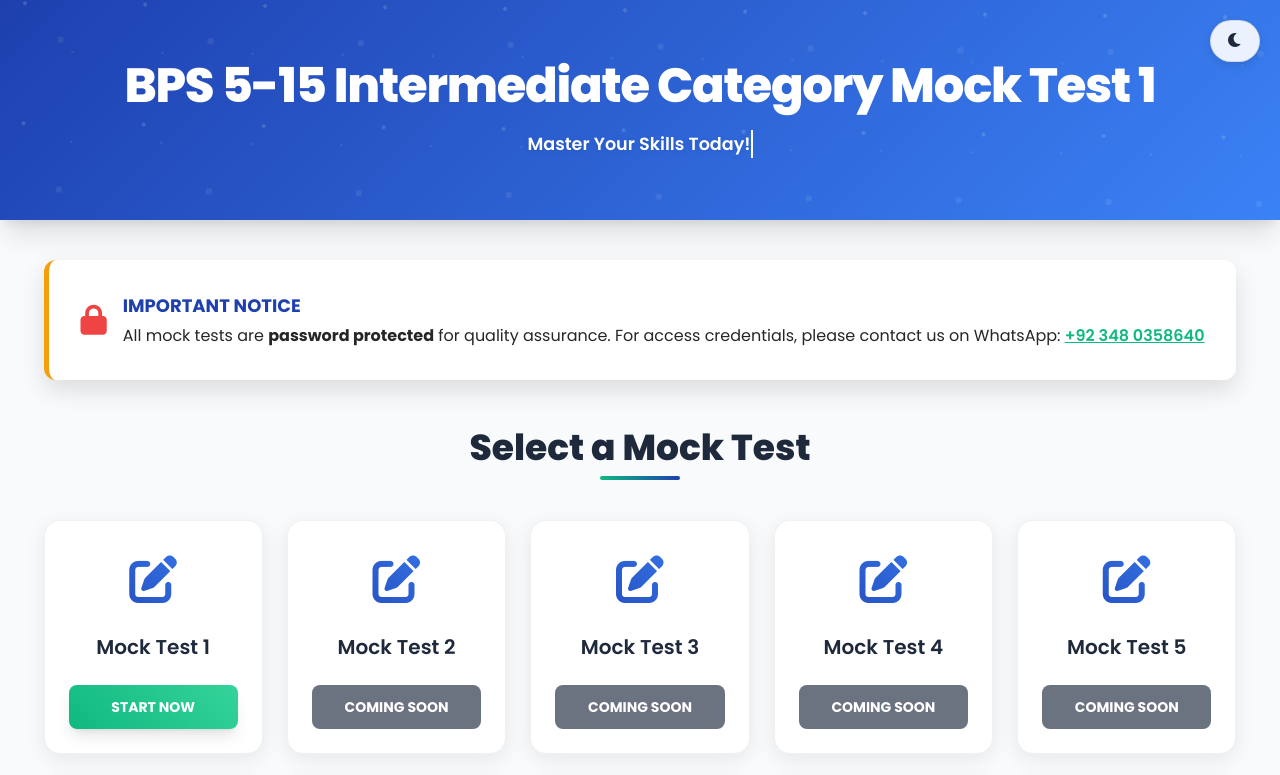
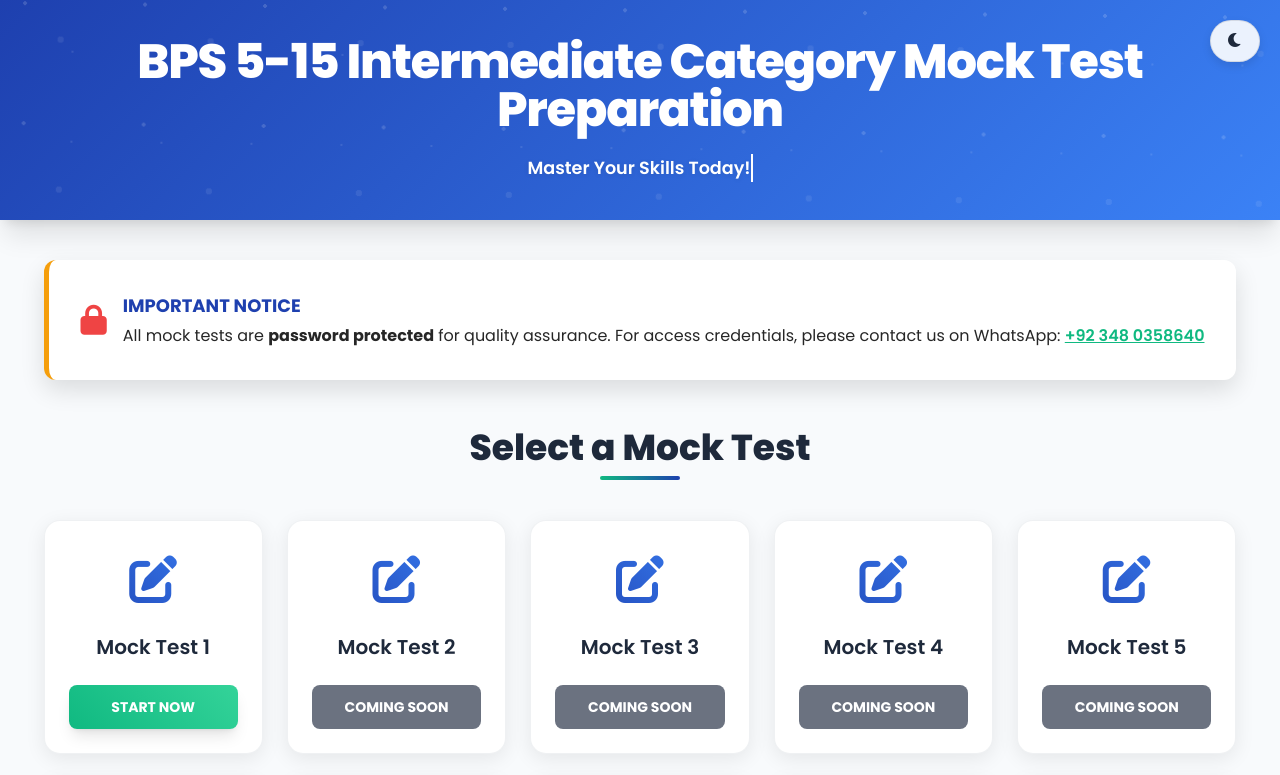
Before and after one commit to mkuk2013/IntermediateMockTest, a plain HTML site: page index.html in a window 1280 px wide. Shown: the top 775 px of the page. Drawn offline with nearby package versions, Linux system fonts and the light colour scheme.

Commit message:
Update index.html

```diff
--- a/index.html
+++ b/index.html
@@ -332,7 +332,7 @@
     <header class="header-bg text-white shadow-xl">
         <div class="max-w-7xl mx-auto px-4 sm:px-6 lg:px-8 py-10 text-center relative z-10">
             <h1 class="text-4xl font-extrabold tracking-tight sm:text-5xl pb-2 animate-fade-in delay-0">
-                BPS 5-15 Intermediate Category Mock Test 1
+               BPS 5-15 Intermediate Category Mock Test Preparation
             </h1>
             <div class="text-white text-lg mt-3 animate-fade-in delay-1">
                 <span class="typing-text" id="typingText"></span>
```
